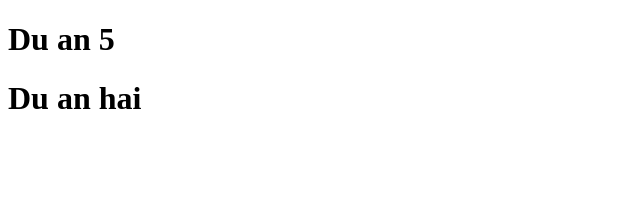
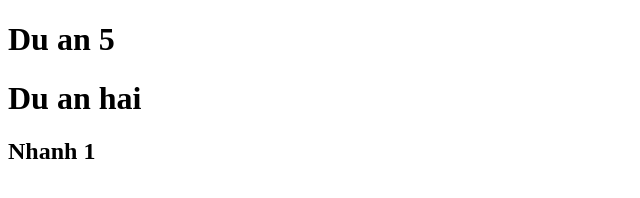
Before and after one commit to JION2004/duan5, a plain HTML site: page index.html in a window 1280 px wide. Shown: the whole page, without its empty margins (0-640 px from the left). Drawn offline with Linux system fonts and the light colour scheme.

Commit message:
commit lan 3

```diff
--- a/index.html
+++ b/index.html
@@ -8,5 +8,6 @@
   <body>
     <h1>Du an 5</h1>
     <h1>Du an hai</h1>
+    <h2>Nhanh 1</h2>
   </body>
 </html>
```
